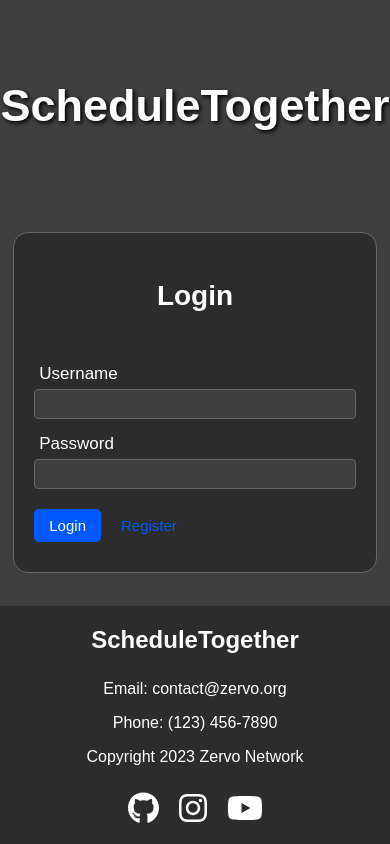
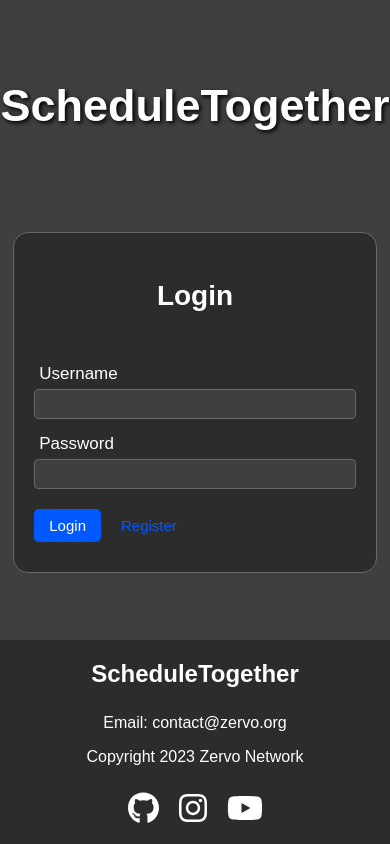
Before and after one commit to ZervoTheProtogen/schedule-together, a Vue app in the folder frontend/: page /account/login in a window 390 px wide. Built offline with nearby package versions, Linux system fonts and the light colour scheme.

Commit message:
Get rid of phone number (won't use it)

```diff
--- a/frontend/src/App.vue
+++ b/frontend/src/App.vue
@@ -47,7 +47,6 @@ library.add(faBars, faArrowRight, faGithub, faInstagram, faYoutube);
         <div class="footer-logo">ScheduleTogether</div>
         <div class="footer-contact-info">
           <p>Email: contact@zervo.org</p>
-          <p>Phone: (123) 456-7890</p>
           <p>Copyright 2023 Zervo Network</p>
         </div>
         <div class="footer-social-icons">
```
